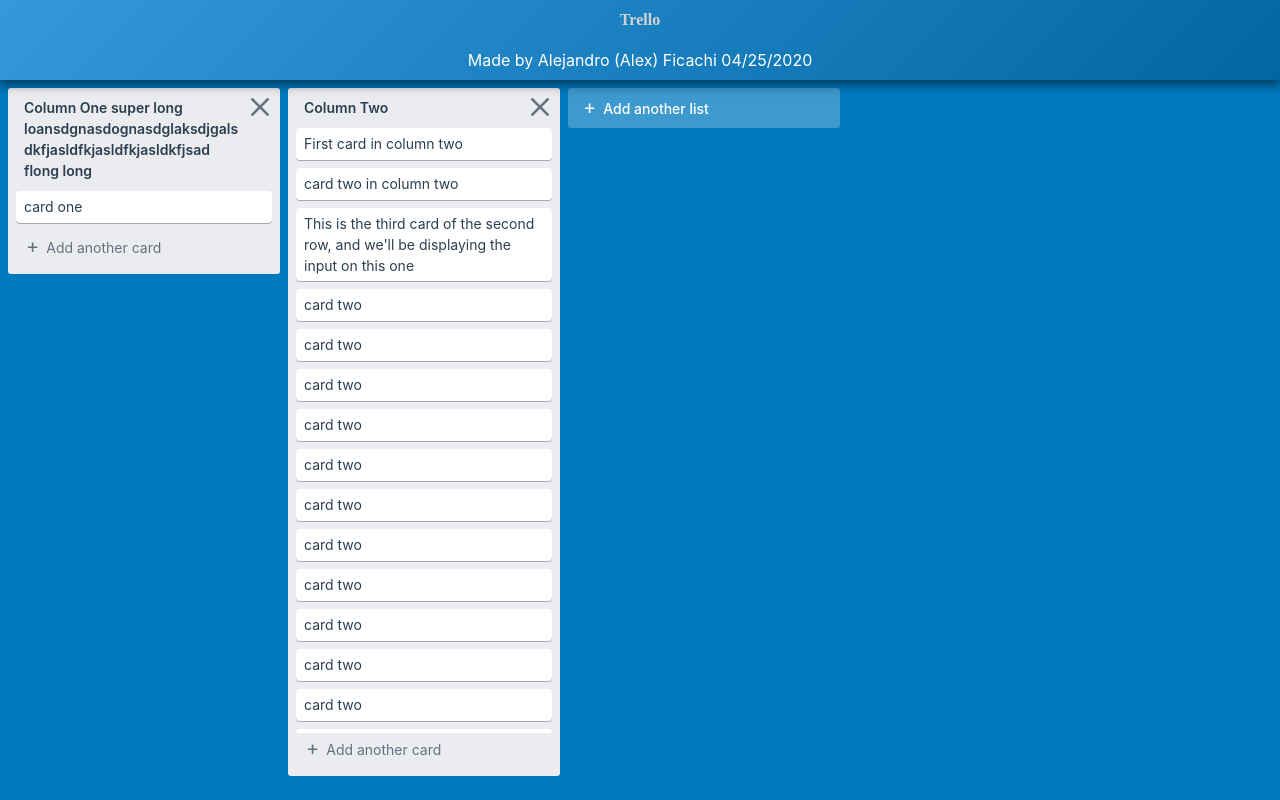
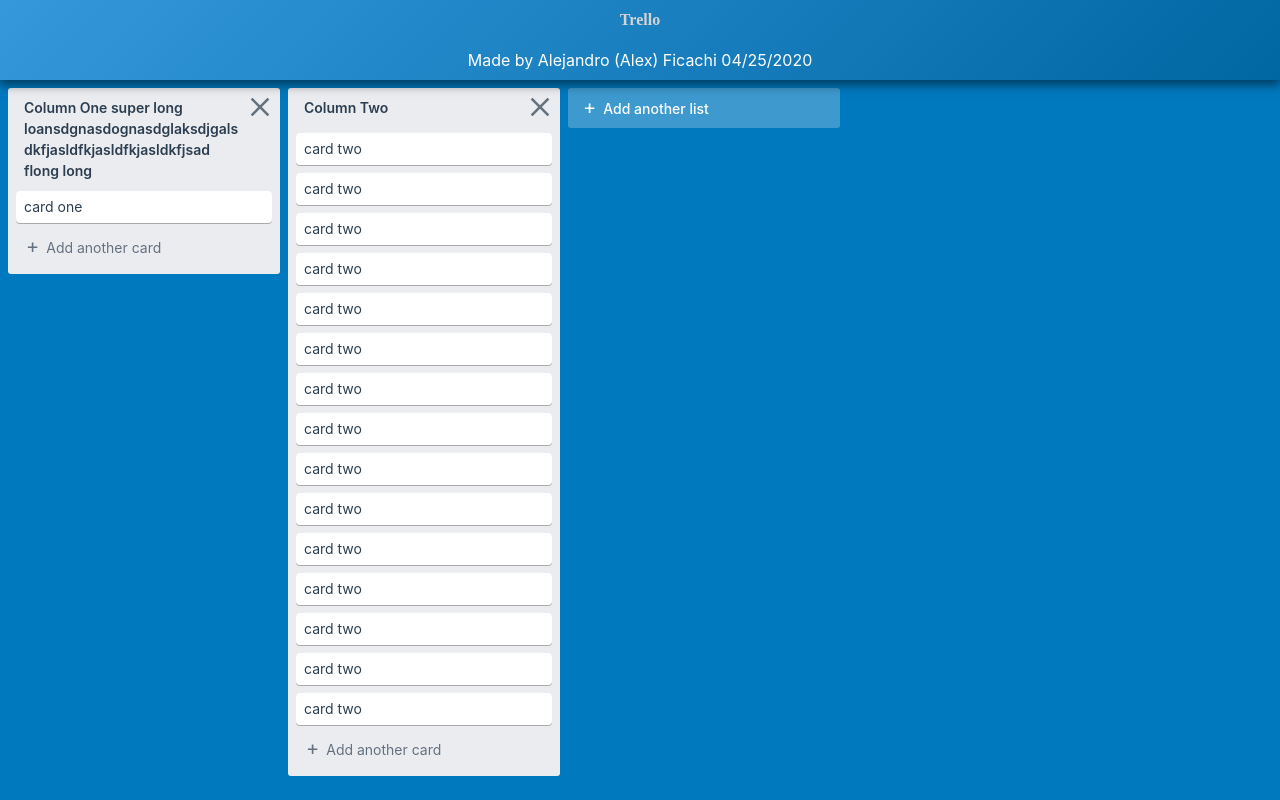
Before and after one commit to AlexFicachi/Trello, a React (Create React App) app: page / in a window 1280 px wide. Built offline with nearby package versions, Linux system fonts and the light colour scheme.

Commit message:
removed nested scrolling so dragndrop behavior works on scroll, and made add another card appear in footer, and add card form appear inside column cards

```diff
--- a/src/components/column/Column.js
+++ b/src/components/column/Column.js
@@ -23,6 +23,7 @@
 
 const Wrapper = styled.div`
     flex-basis: 272px;
+    max-width: 272px;
     background: rgb(235,236,240);
     border-radius: 3px;
     display: inline-flex;
--- a/src/components/column/columnbody/ColumnBody.js
+++ b/src/components/column/columnbody/ColumnBody.js
@@ -4,9 +4,13 @@
 import {Droppable} from 'react-beautiful-dnd';
 import {Context} from '../../../Context';
 import {ColumnFoot} from './ColumnFoot';
+import {AddCardForm} from '../addcard/AddCardForm'
 
 export const ColumnBody = () => {
     const myContext = useContext(Context);
+    const { addCardInput } = myContext.state;
+    const columnFoot = !addCardInput && <ColumnFoot/>
+    const addCardForm = addCardInput && <AddCardForm/>
     return (
         <Droppable
             droppableId={myContext.state.id}
@@ -20,9 +24,10 @@
                         <Scroll>
                             <ColumnCards/>
                             {provided.placeholder}
+                            {addCardForm}
                         </Scroll>
-                        <ColumnFoot/>
                     </Wrapper>
+                        {columnFoot}
                 </React.Fragment>
             }
         </Droppable>
@@ -30,11 +35,11 @@
 };
 
 const Scroll = styled.div`
-    overflow-y: scroll;
+
 `
 
 const Wrapper = styled.div`
     display: flex;
-    flex-direction: column;
-    overflow-y: hidden;
+    flex-direction: column-reverse;
+    overflow-y: auto;
 `
--- a/src/components/column/columnbody/ColumnFoot.js
+++ b/src/components/column/columnbody/ColumnFoot.js
@@ -1,16 +1,14 @@
 import React, {useContext} from 'react'
 import styled from 'styled-components';
 import {AddAnotherCard} from '../AddAnotherCard';
-import {AddCardForm} from '../addcard/AddCardForm'
 import {Context} from '../../../Context';
 
 export const ColumnFoot = () => {
     const myContext = useContext(Context);
-    const columnFoot = myContext.state.addCardInput ? <AddCardForm/> : <AddAnotherCard/>
 
     return (
         <Wrapper>
-            {columnFoot}
+            <AddAnotherCard/>
         </Wrapper>
     )
 }
```
